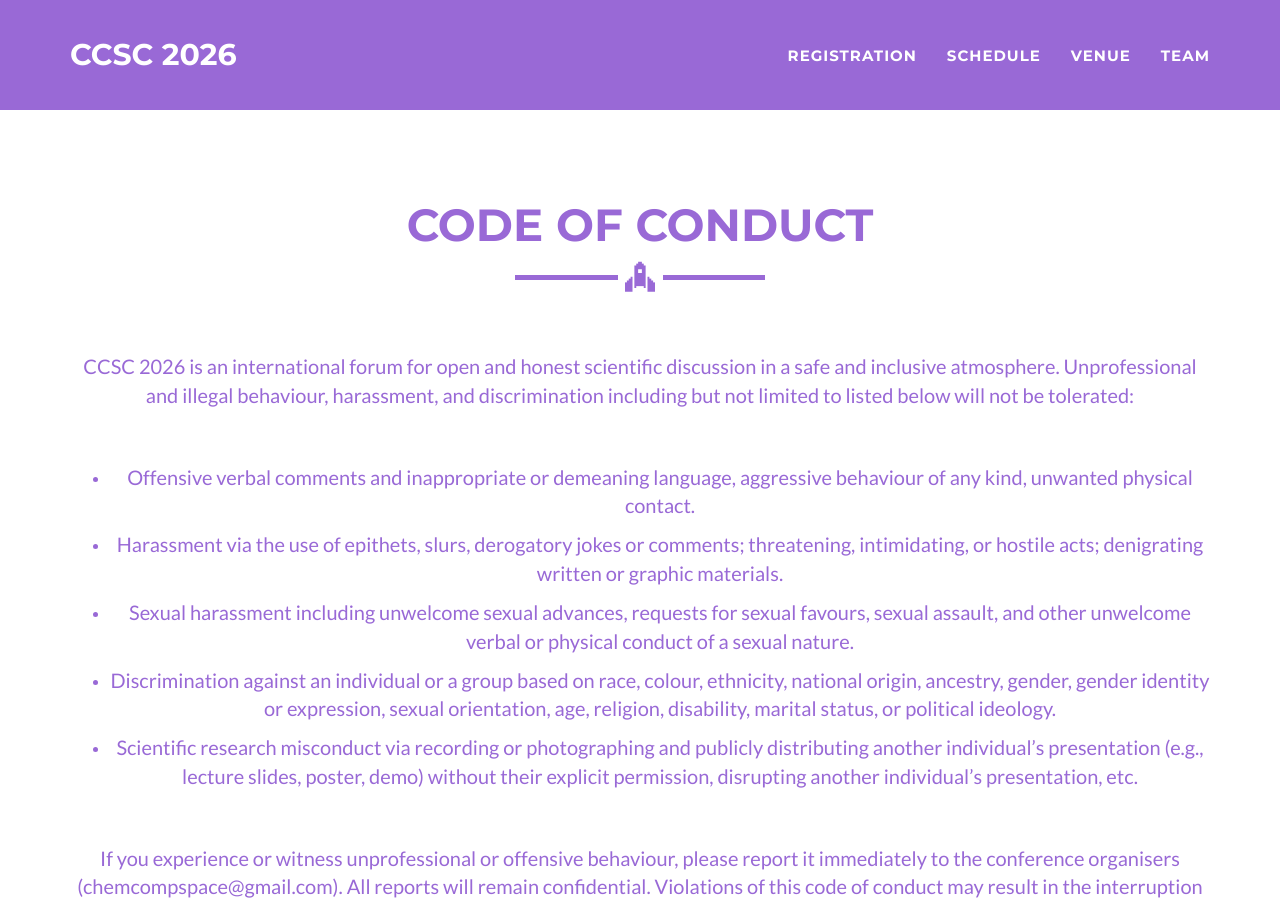
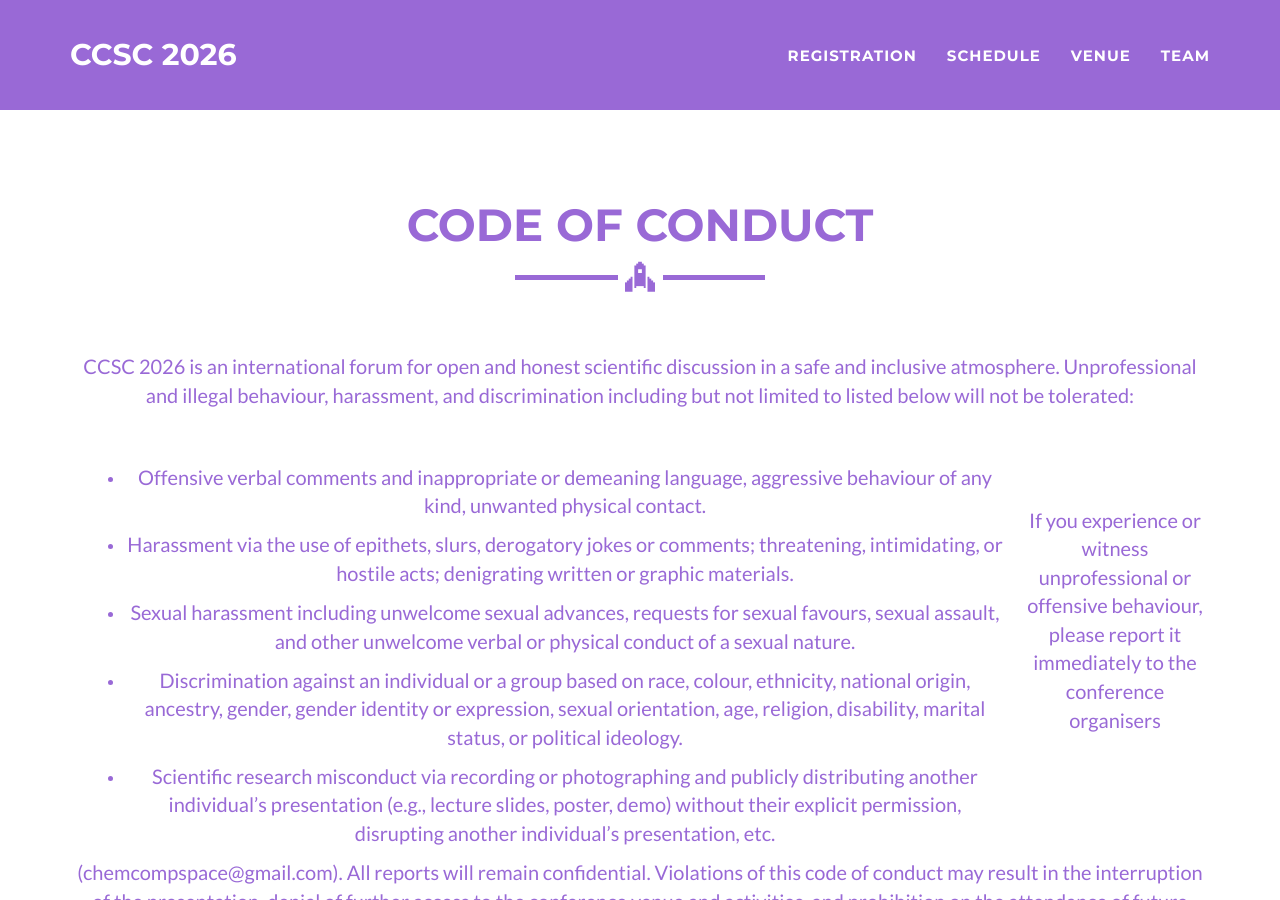
Before and after one commit to ccsc2026/ccsc2026.github.io, a Jekyll site: the page built from coc.html, in a window 1280 px wide and 900 px high. Built offline with Jekyll 4.4.1, drawn with Linux system fonts in a browser that asks for light colours.

Commit message:
Update coc.html

```diff
--- a/coc.html
+++ b/coc.html
@@ -19,6 +19,7 @@ title: Code of Conduct
           Unprofessional and illegal behaviour, harassment, and discrimination including but not limited to listed below will not be tolerated:
         </p>
         <br><br>
+        <div class="col-lg-10 text-center">
           <ul>
             <li><p>Offensive verbal comments and inappropriate or demeaning language, aggressive behaviour of any kind, unwanted physical contact.</p></li>
             <li><p>Harassment via the use of epithets, slurs, derogatory jokes or comments; threatening, intimidating, or hostile acts; denigrating written or graphic materials.</p></li>
@@ -26,6 +27,7 @@ title: Code of Conduct
             <li><p>Discrimination against an individual or a group based on race, colour, ethnicity, national origin, ancestry, gender, gender identity or expression, sexual orientation, age, religion, disability, marital status, or political ideology.</p></li>
             <li><p>Scientific research misconduct via recording or photographing and publicly distributing another individual’s presentation (e.g., lecture slides, poster, demo) without their explicit permission, disrupting another individual’s presentation, etc.</p></li>
           </ul>
+        </div>
         <br><br>
         <p>
           If you experience or witness unprofessional or offensive behaviour, please report it immediately to the conference organisers (chemcompspace@gmail.com).
```
Lines whose indentation alone changed are shown as unchanged.
